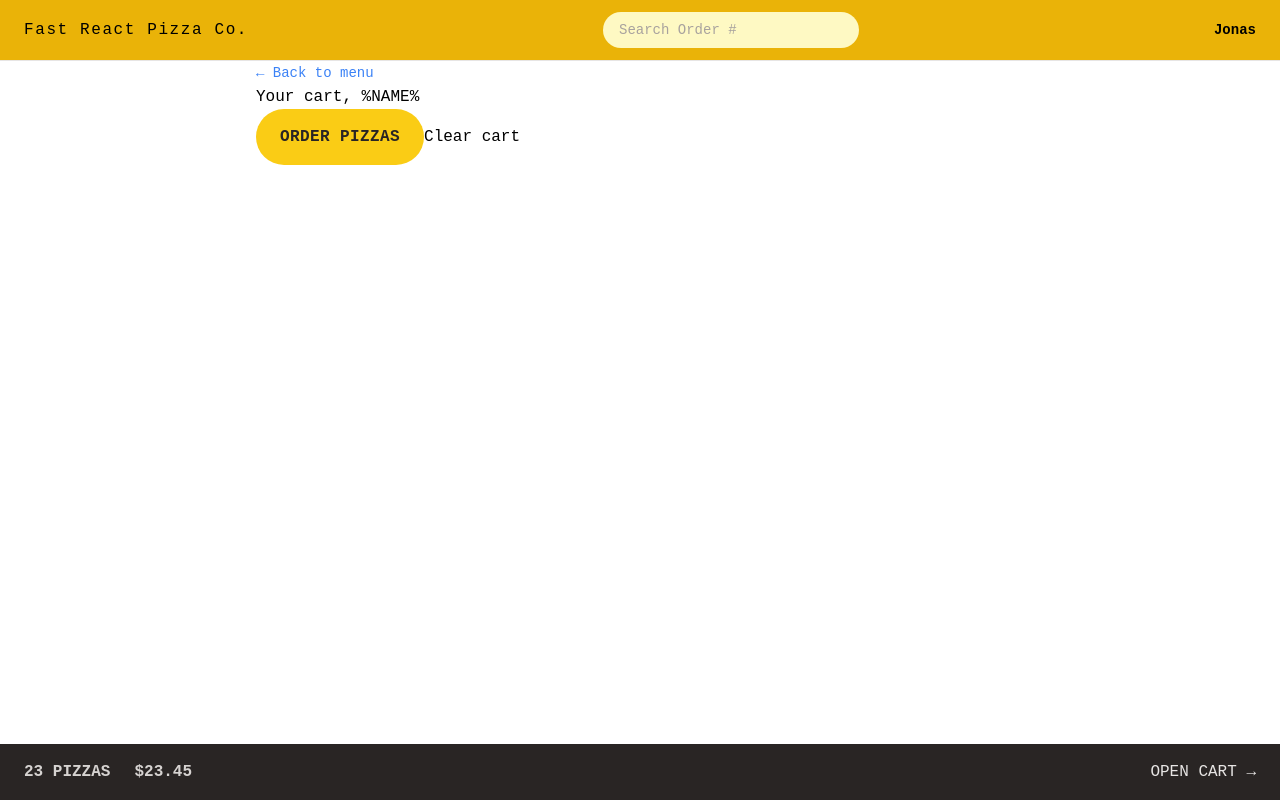
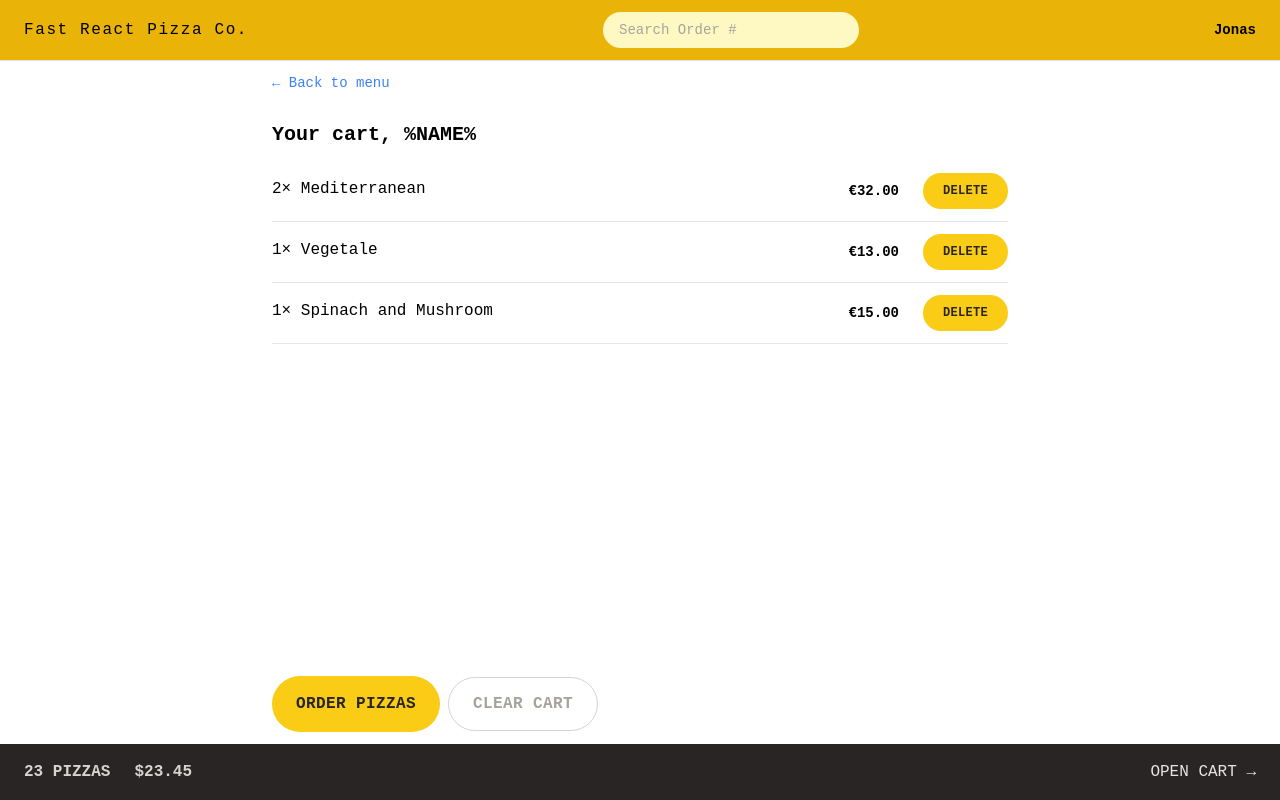
Before and after one commit to yiwenwangANU/Fast-React-Pizza-Co., a React app: page /cart in a window 1280 px wide. Built offline with nearby package versions, Linux system fonts and the light colour scheme; the HTML template or start-up script is replaced by a standard one.

Commit message:
style the cart, using flex, flex-col, h-full, mb-auto

```diff
--- a/src/features/cart/Cart.jsx
+++ b/src/features/cart/Cart.jsx
@@ -1,6 +1,7 @@
 import { Link } from "react-router-dom";
 import LinkButton from "../../ui/LinkButton";
 import Button from "../../ui/Button";
+import CartItem from "./CartItem";
 
 const fakeCart = [
   {
@@ -30,16 +31,20 @@
   const cart = fakeCart;
 
   return (
-    <div>
+    <div className="flex h-full flex-grow flex-col px-4 py-3">
       <LinkButton to="/menu">&larr; Back to menu</LinkButton>
 
-      <h2>Your cart, %NAME%</h2>
-
-      <div>
+      <h2 className="mt-7 text-xl font-semibold">Your cart, %NAME%</h2>
+      <ul className="mt-3 divide-y divide-stone-200 border-b">
+        {cart.map((item) => (
+          <CartItem item={item} key={item.key} />
+        ))}
+      </ul>
+      <div className="mt-auto space-x-2">
         <Button to="/order/new" type="primary">
           Order pizzas
         </Button>
-        <button>Clear cart</button>
+        <Button type="secondary">Clear cart</Button>
       </div>
     </div>
   );
--- a/src/features/cart/CartItem.jsx
+++ b/src/features/cart/CartItem.jsx
@@ -1,14 +1,16 @@
-import { formatCurrency } from "../utils/helpers";
+import Button from "../../ui/Button";
+import { formatCurrency } from "../../utils/helpers";
 function CartItem({ item }) {
   const { pizzaId, name, quantity, totalPrice } = item;
 
   return (
-    <li>
-      <p>
+    <li className="py-3 sm:flex sm:place-items-center sm:justify-between">
+      <p className="mb-1">
         {quantity}&times; {name}
       </p>
-      <div>
-        <p>{formatCurrency(totalPrice)}</p>
+      <div className="flex place-items-center justify-between sm:gap-6">
+        <p className="text-sm font-bold">{formatCurrency(totalPrice)}</p>
+        <Button type="small">Delete</Button>
       </div>
     </li>
   );
--- a/src/ui/AppLayout.jsx
+++ b/src/ui/AppLayout.jsx
@@ -10,7 +10,7 @@
       {isLoading && <Loader />}
       <Header />
       <div className="overflow-auto">
-        <main className="mx-auto max-w-3xl">
+        <main className="mx-auto h-full max-w-3xl">
           <Outlet />
         </main>
       </div>
--- a/src/ui/Button.jsx
+++ b/src/ui/Button.jsx
@@ -5,10 +5,13 @@
   const styles = {
     primary: base + " px-4 py-3 md:px-6 md:py-4",
     small: base + " px-4 py-2 md:px-5 md:py-2.5 text-xs",
+    secondary:
+      "inline-block rounded-full border border-stone-300 px-4 py-2.5 font-semibold uppercase tracking-wide text-stone-400 transition-colors hover:bg-stone-300 hover:text-stone-800 focus:bg-stone-300 focus:text-stone-800 focus:outline-none focus:ring focus:ring-stone-200 focus:ring-offset-2 disabled:cursor-not-allowed md:px-6 md:py-3.5",
   };
+  // className={styles[type]}
   if (to)
     return (
-      <Link to={to} className={styles[type]}>
+      <Link className={styles[type]} to={to}>
         {children}
       </Link>
     );
```
